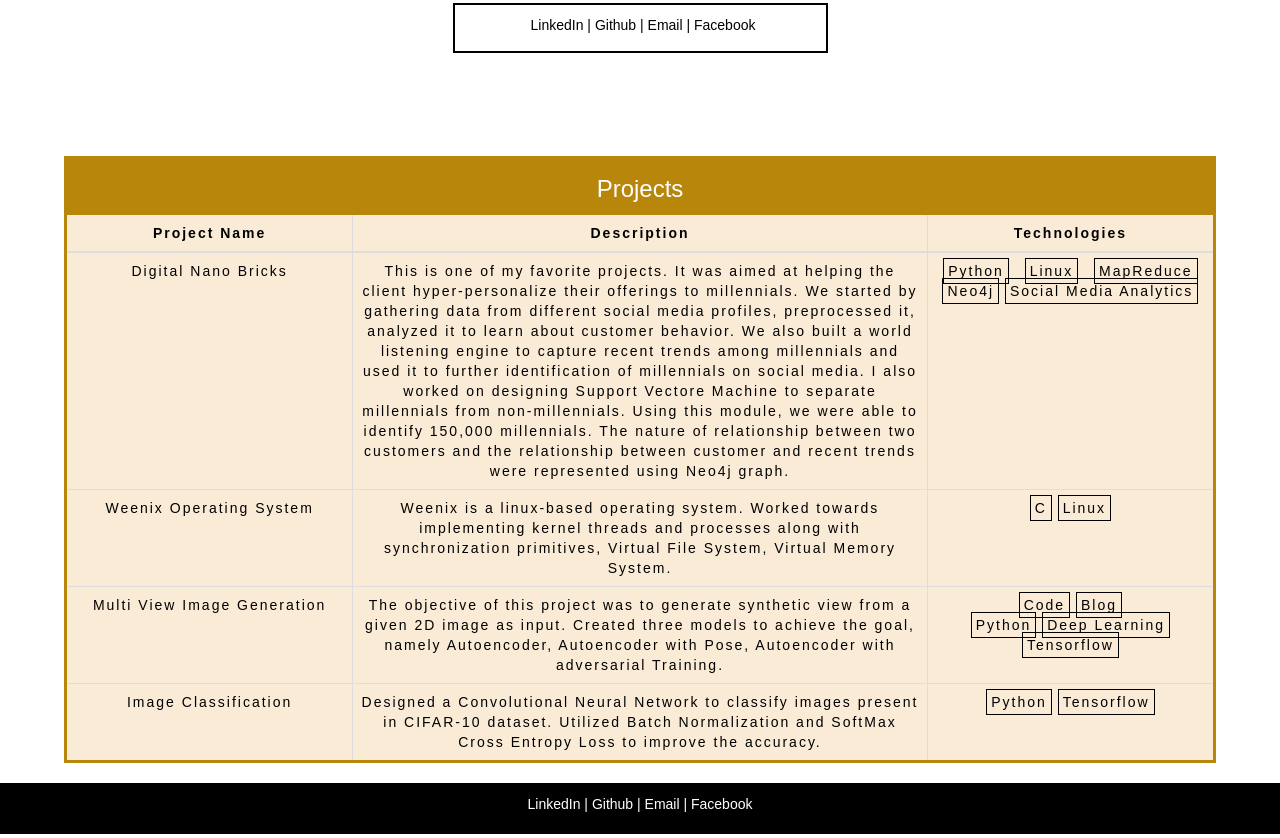
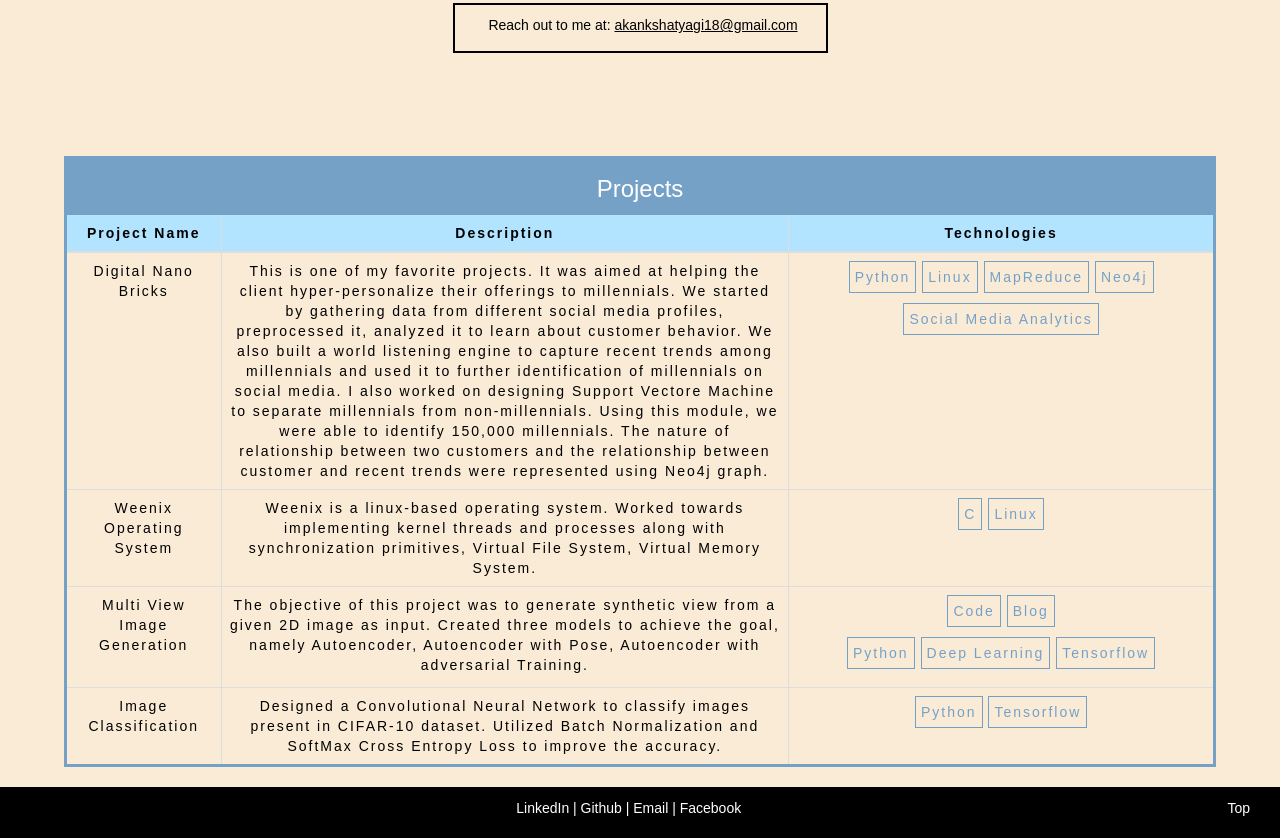
Before and after one commit to akankshaty/Web-Technologies, a plain HTML site: page Project ME/akankshatyagi_v2.html in a window 1280 px wide. Shown: the part 613-1451 px from the top of the page. Drawn offline with nearby package versions, Linux system fonts and the light colour scheme; a script that the page names is missing.

Commit message:
Changed Projects section, color theme

```diff
--- a/Project ME/akankshatyagi_v2.html
+++ b/Project ME/akankshatyagi_v2.html
@@ -9,14 +9,13 @@
     <meta name="author" content="">
         <link href="https://maxcdn.bootstrapcdn.com/bootstrap/3.3.6/css/bootstrap.min.css" rel="stylesheet"/>
         <link href="https://fonts.googleapis.com/css?family=Open+Sans" rel="stylesheet">
-          <link rel="import" href="projects.html">
+        <link rel="shortcut icon" href="/favicon.png" type="image/png">
+        <link rel="shortcut icon" type="image/png" href="Photos/myImage.JPG">
 
 
 
 
     <title>Personal Homepage - Akanksha Tyagi</title>
-<!--
--->
     <script>
         function divVisibility(divId) {
             var x = document.getElementById(divId);
@@ -56,8 +55,8 @@
       <style>
           html,
             body {
-                background-color: white;
-/*                background-image: linear-gradient(to right,#3773ff, #37ffc3);*/
+                background-color: antiquewhite;
+/*                background-image: linear-gradient(to right,#a4c7c6, #a4c7c6);*/
 /*                background-repeat: no-repeat;*/
 /*                background-blend-mode: color-burn;*/
 /*                    #D7E1EB;*/
@@ -135,7 +134,7 @@
           }
           .bg-3 {
               margin-top: 8%;
-              background-color: darkgoldenrod;
+              background-color: #75a1c7;
               color: white;
               font-size: 1.5rem;
               line-height: 4.0rem;
@@ -145,7 +144,7 @@
           }
 
           .table{
-              background-color: antiquewhite;
+              background-color: none;
               letter-spacing: 0.2rem;
           }
 
@@ -346,7 +345,7 @@
 /*                background: -ms-linear-gradient(top,  #267c99 50%,#007299 50%); /* IE10+ */
 /*                background: linear-gradient(to bottom,  #267c99 50%,#007299 50%); /* W3C */
 /*                filter: progid:DXImageTransform.Microsoft.gradient( startColorstr='#267c99', endColorstr='#007299',GradientType=0 ); /* IE6-9 */
-                background-color: darkgoldenrod;
+                background-color: #75a1c7;
                 color: white;
                 border-radius: 0;
                 text-align: justify;
@@ -358,7 +357,7 @@
           {
               background-color: transparent;
               border-style: solid;
-              border-color: darkgoldenrod;
+              border-color: #75a1c7;
               border-width: 1.5px;
               color: black;
               text-decoration: none;
@@ -395,13 +394,22 @@
         }
         }
 
+
+          .project_skill{
+              border:1.5px solid #75a1c7;
+              padding: 5px 5px 5px 5px;
+              color: #75a1c7;
+              display: inline-block;
+              margin-bottom: 10px;
+          }
+
       </style>
   </head>
 
   <body>
 
 
-    <nav class="navbar navbar-inverse colorNav">
+    <nav class="navbar navbar-inverse colorNav" id="Top">
       <div class="container-fluid">
         <div class="navbar-header">
           <button type="button" class="navbar-toggle collapsed" data-toggle="collapse" data-target="#myNavbar">
@@ -525,10 +533,14 @@
             <p class="Intro">SOFTWARE ENGINEER, <a href="https://www.portal.mu-sigma.com/msu/DecisionScientistCertificate/6567-Aug2016-69371.html" target="_blank">DECISION SCIENTIST</a></p>
 
           <div class="container-fluid bg-7">
+
+              <p>Reach out to me at: <u><a href="mailto:akankshatyagi18@gmail.com?" target="_blank" style="color:black;">akankshatyagi18@gmail.com</a></u></p>
+<!--
                   <p> <a href="https://www.linkedin.com/in/akanksha-tyagi-900b16a3/" target="_blank" style="color:black;">LinkedIn</a> |
                       <a href="https://github.com/akankshaty" target="_blank" style="color:black;">Github</a> |
                       <a href="mailto:akankshatyagi18@gmail.com?" target="_blank" style="color:black;">Email</a> |
                       <a href="https://www.facebook.com/aksy18" target="_blank" style="color:black;" >Facebook</a></p>
+-->
           </div>
 
 
@@ -554,12 +566,12 @@
           <h3>Projects</h3>
       </div>
 
-      <table class="table table-bordered table-hover scrollable" style="margin-left: 5%; width:90%;height: 300px;border:solid darkgoldenrod;" id="table1">
+      <table class="table table-bordered table-hover scrollable" style="margin-left: 5%; width:90%;height: 300px;border:solid #75a1c7;" id="table1">
             <thead>
             <tr>
-            <th style="width:20%;text-align: center;background-color: antiquewhite;">Project Name</th>
-            <th style="width:40%;text-align: center;background-color: antiquewhite;">Description</th>
-            <th style="width:20%;text-align: center;background-color: antiquewhite;">Technologies</th>
+            <th style="width:10%;text-align: center;background-color: #b2e3ff;">Project Name</th>
+            <th style="width:40%;text-align: center;background-color: #b2e3ff;">Description</th>
+            <th style="width:30%;text-align: center;background-color: #b2e3ff;">Technologies</th>
             </tr>
             </thead>
             <tbody>
@@ -568,34 +580,41 @@
             <td>This is one of my favorite projects. It was aimed at helping the client hyper-personalize their offerings to millennials. We started by gathering data from different social media profiles, preprocessed it, analyzed it to learn about customer behavior. We also built a world listening engine to capture recent trends among millennials and used it to further identification of millennials on social media. I also worked on designing Support Vectore Machine to separate millennials from non-millennials. Using this module, we were able to identify 150,000 millennials. The nature of relationship between two customers and the relationship between customer and recent trends were represented using Neo4j graph.
             </td>
             <td>
-            <p>
-                <span style="border:1px solid black;padding: 4px 4px 4px 4px;color: black;margin: 5px 5px 5px 5px;">Python</span>
-                <span style="position: relative;border:1px solid black;padding: 4px 4px 4px 4px;color: black;margin: 5px 5px 5px 5px;">Linux</span>
-                <span style="border:1px solid black;padding: 4px 4px 4px 4px;color: black;margin: 5px 5px 5px 5px;">MapReduce</span>
-                <span style="border:1px solid black;padding: 4px 4px 4px 4px;color: black;">Neo4j</span>
-                <span style="border:1px solid black;padding: 4px 4px 4px 4px;color: black;">Social Media Analytics</span>
-                </p>
+
+                <div class="tools">
+                <span class="project_skill">Python</span>
+                <span  class="project_skill">Linux</span>
+                <span  class="project_skill">MapReduce</span>
+                <span class="project_skill">Neo4j</span>
+                <span  class="project_skill">Social Media Analytics</span>
+                </div>
             </td>
             </tr>
             <tr>
 <!--            <th scope="row">2</th>-->
             <td>Weenix Operating System</td>
             <td>Weenix is a linux-based operating system. Worked towards implementing kernel threads and processes along with synchronization primitives, Virtual File System, Virtual Memory System. </td>
-            <td>                <span style="border:1px solid black;padding: 4px 4px 4px 4px;color: black;">C</span>
-                <span style="border:1px solid black;padding: 4px 4px 4px 4px;color: black;">Linux</span>
+            <td>                <span class="project_skill">C</span>
+                <span class="project_skill">Linux</span>
             </td>
             </tr>
             <tr>
 <!--            <th scope="row">3</th>-->
             <td>Multi View Image Generation</td>
             <td>The objective of this project was to generate synthetic view from a given 2D image as input. Created three models to achieve the goal, namely Autoencoder, Autoencoder with Pose, Autoencoder with adversarial Training.</td>
-                <td>            <a href="https://github.com/Chinmay26/Multi-Viewpoint-Image-generation" target="_blank" style="border:1px solid black;padding: 4px 4px 4px 4px;color: black;">Code</a>
-            <a href="https://medium.com/@akankshatyagi18/multi-view-image-generation-c0bbb476579d" target="_blank" style="border:1px solid black;padding: 4px 4px 4px 4px;color: black;">Blog</a>
+
+
+                <td>
+
+            <div class="tools">
+
+            <a href="https://github.com/Chinmay26/Multi-Viewpoint-Image-generation" target="_blank" class="project_skill" style="text-decoration: none;color: #75a1c7;">Code</a>
+            <a href="https://medium.com/@akankshatyagi18/multi-view-image-generation-c0bbb476579d" target="_blank" class="project_skill" style="text-decoration: none;color: #75a1c7;">Blog</a>
                 <br>
-                <span style="border:1px solid black;padding: 4px 4px 4px 4px;color: black;text-align: left;">Python</span>
-                <span style="border:1px solid black;padding: 4px 4px 4px 4px;color: black;">Deep Learning</span>
-                <span style="border:1px solid black;padding: 4px 4px 4px 4px;color: black;">Tensorflow</span>
-
+                <span class="project_skill">Python</span>
+                <span class="project_skill">Deep Learning</span>
+                <span class="project_skill">Tensorflow</span>
+                    </div>
                 </td>
             </tr>
 
@@ -603,9 +622,15 @@
                 <tr>
                     <td>Image Classification</td>
                     <td>Designed a Convolutional Neural Network to classify images present in CIFAR-10 dataset. Utilized Batch Normalization and SoftMax Cross Entropy Loss to improve the accuracy.</td>
-                    <td>                <span style="border:1px solid black;padding: 4px 4px 4px 4px;color: black;">Python</span>
-                <span style="border:1px solid black;padding: 4px 4px 4px 4px;color: black;">Tensorflow</span>
-</td>
+                    <td>
+
+                <div class="tools">
+
+                <span class="project_skill">Python</span>
+                <span class="project_skill">Tensorflow</span>
+
+                </div>
+                </td>
                 </tr>
             </tbody>
             </table>
@@ -619,8 +644,12 @@
                   <p> <a href="https://www.linkedin.com/in/akanksha-tyagi-900b16a3/" target="_blank" style="color:white;">LinkedIn</a> |
                       <a href="https://github.com/akankshaty" target="_blank" style="color:white;">Github</a> |
                       <a href="mailto:akankshatyagi18@gmail.com?" target="_blank" style="color:white;">Email</a> |
-                      <a href="https://www.facebook.com/aksy18" target="_blank" style="color:white;" >Facebook</a></p>
+                      <a href="https://www.facebook.com/aksy18" target="_blank" style="color:white;" >Facebook</a>
+                    <a href="#Top" style="color:white;float:right;" >Top</a> </p>
+
               </div>
+
+
           </div>
 
 
```
